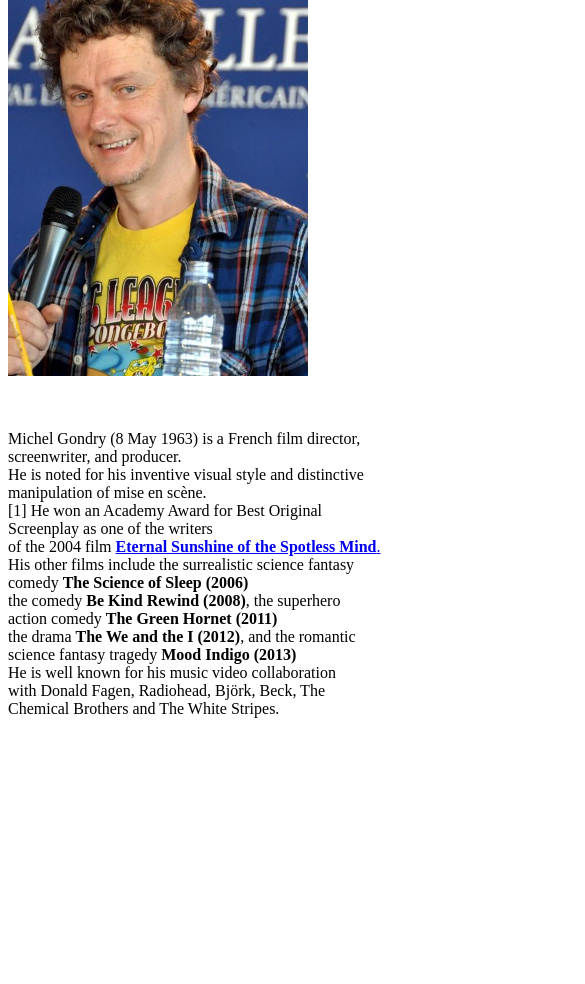
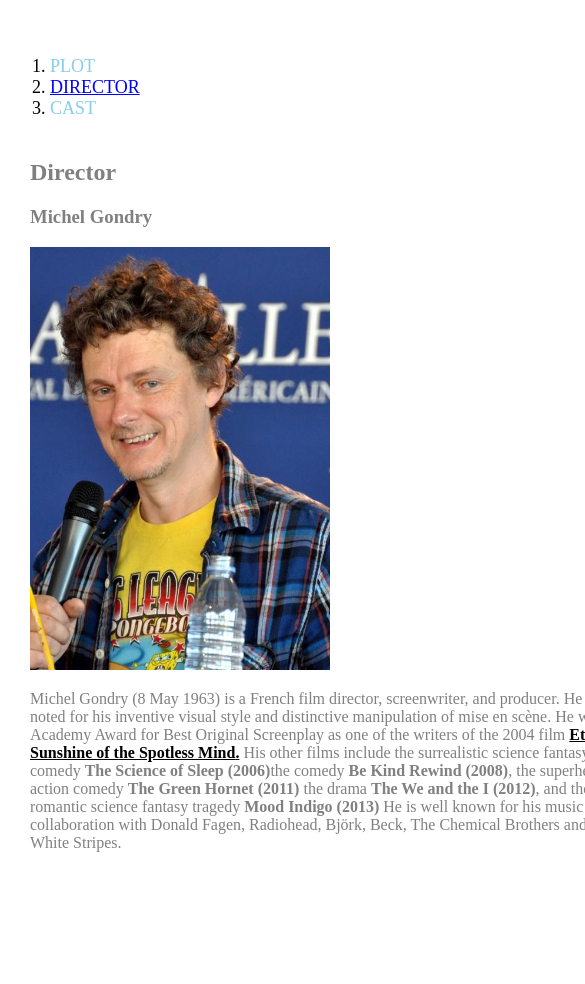
Before and after one commit to clignancourt/sos, a plain HTML site: page 2.html in a window 390 px wide. Shown: the part 289-1273 px from the top of the page, 585 px wide, since content can reach past the window. Before the commit the page ends 1093 px from the top, so only its background shows below. Drawn offline with Linux system fonts and the light colour scheme; a script that the page names is missing.

Commit message:
CSS made it prettier

```diff
--- a/2.html
+++ b/2.html
@@ -3,6 +3,7 @@
 <head>
   <title>수면의 과학 - Gondry</title>
 <meta charset="utf-8">
+  <link rel="stylesheet" href="style.css">
 <!-- Global site tag (gtag.js) - Google Analytics -->
 <script async src="https://www.googletagmanager.com/gtag/js?id=UA-136841732-1"></script>
 <script>
@@ -17,26 +18,26 @@
 
 <body>
   <h1><a href="index.html">The Science of Sleep</h1></a>
+  <div id="grid">
     <ol>
       <li><a href="1.html">PLOT</li></a>
-  <li><a href="2.html">DIRECTOR</li></a>
+      <li><a href="2.html" style="color:blue; text-decoration:underline;">DIRECTOR</li></a>
       <li><a href="3.html">CAST</li></a>
     </ol>
+    <div id="article">
       <h2>Director</h2>
       <h3>Michel Gondry</h3>
       <p>
-<img src="MG.jpg" width="300"></p>
+        <img src="MG.jpg" width="300">
+      </p>
+      <p>
+        Michel Gondry (8 May 1963) is a French film director, screenwriter, and producer. He is noted for
+        his inventive visual style and distinctive manipulation of mise en scène. He won an Academy Award
+        for Best Original Screenplay as one of the writers of the 2004 film <a href="https://en.wikipedia.org/wiki/ Eternal_Sunshine_of_the_Spotless_Mind" target="_blank"><strong>Eternal Sunshine of the Spotless Mind</  strong>.</strong></a> His other films include the surrealistic science fantasy comedy <strong>The Science of Sleep   (2006)</strong>the comedy <strong>Be Kind Rewind (2008)</strong>, the superhero action comedy <strong>The   Green Hornet (2011)</strong> the drama <strong>The We and the I (2012)</strong>, and the romantic science   fantasy tragedy <strong>Mood Indigo (2013)</strong> He is well known for his music video collaboration with   Donald Fagen, Radiohead, Björk, Beck, The Chemical Brothers and The White Stripes.
+      </p>
+      </div>
+    </div>
 
-</br>
-<p>Michel Gondry (8 May 1963) is a French film director, screenwriter, and producer. </br>
-He is noted for his inventive visual style and distinctive manipulation of mise en scène.</br>
-[1] He won an Academy Award for Best Original Screenplay as one of the writers </br>
-of the 2004 film <a href="https://en.wikipedia.org/wiki/Eternal_Sunshine_of_the_Spotless_Mind" target="_blank"><strong>Eternal Sunshine of the Spotless Mind</strong>.</a></br>
-His other films include the surrealistic science fantasy comedy <strong>The Science of Sleep (2006)</strong></br>
-the comedy <strong>Be Kind Rewind (2008)</strong>, the superhero action comedy <strong>The Green Hornet (2011)</strong></br>
-the drama <strong>The We and the I (2012)</strong>, and the romantic science fantasy tragedy <strong>Mood Indigo (2013)</strong></br>
-He is well known for his music video collaboration</br>
-with Donald Fagen, Radiohead, Björk, Beck, The Chemical Brothers and The White Stripes.</p></br></br></br>
 <p>
   <div id="disqus_thread"></div>
 <script>
--- /dev/null
+++ b/style.css
@@ -0,0 +1,52 @@
+body {
+  margin:0;
+}
+a {
+  color:skyblue;
+  text-decoration:none;
+}
+h1 {
+  font-size:65px;
+  text-align:center;
+  border-bottom:2px solid skyblue;
+  margin:0;
+  padding:50px;
+}
+ol {
+  border-right:2px solid skyblue;
+  width:160px;
+  margin:0;
+  padding:20px;
+}
+#grid {
+  display: grid;
+  grid-template-columns: 260px 1fr;
+}
+#grid ol {
+    padding-left:50px;
+    font-size: 18px;
+}
+#article {
+  padding-left:30px;
+  width:800px;
+  padding-bottom:100px;
+  color:gray;
+}
+#article a {
+  color:black;
+  text-decoration-line: underline;
+}
+  @media(max-width:800px) {
+    #grid{
+      display:block;
+    }
+    ol{
+      border-right:none;
+    }
+    h1 {
+      border-bottom:none;
+    }
+    #article {
+      width:600px;
+    }
+  }
```
Also changed, not shown: 1.html (+21 -10 lines), 3.html (+19 -11 lines), index.html (+51 -15 lines). Lines whose indentation alone changed are shown as unchanged.
